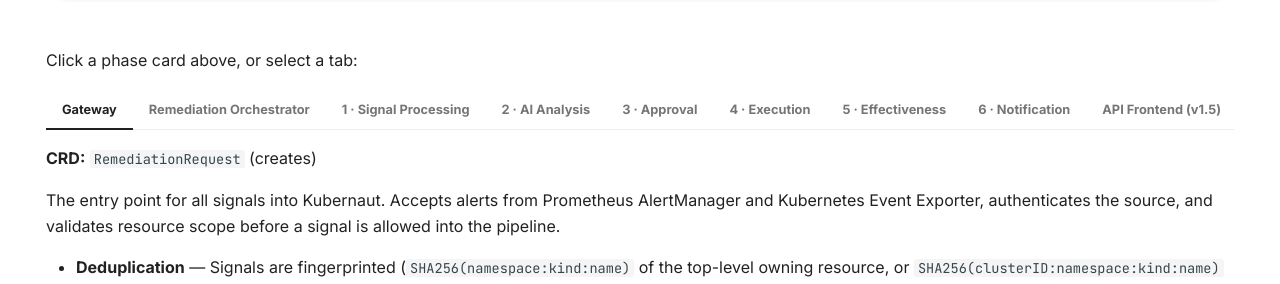
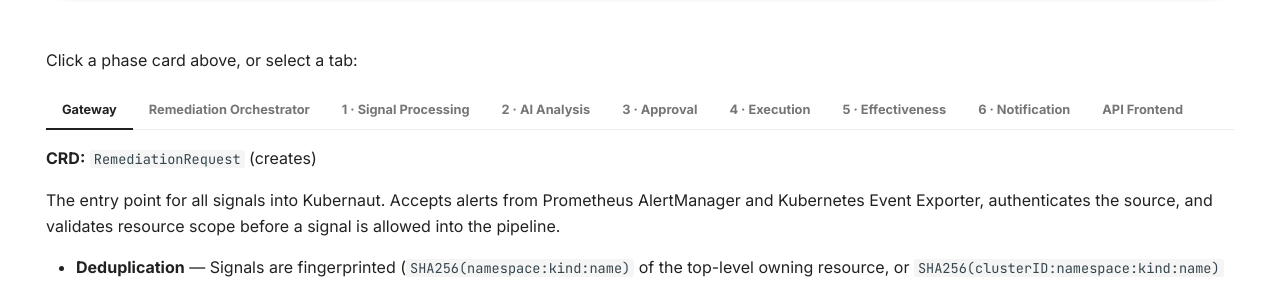
Before and after one commit to jordigilh/kubernaut-docs, an MkDocs documentation site: the page built from docs/index.md, in a window 1280 px wide and 900 px high, scrolled down 1740 px. Shown: the part 158-442 px from the top of the window. Built offline with MkDocs 1.6.1 and Material for MkDocs 9.7.7, drawn with Linux system fonts in a browser that asks for light colours; comment, search, counter and statistics services are not loaded; the version menu is left out.

Commit message:
docs(home): drop stale v1.5 badge from API Frontend card
API Frontend shipped in v1.5.1 -- carrying a "v1.5" badge into the v1.6
release is no longer meaningful. Removed the SVG badge and the matching
"(v1.5)" suffix on the markdown tab title.

```diff
--- a/docs/index.md
+++ b/docs/index.md
@@ -206,7 +206,7 @@ Click a phase card above, or select a tab:
     - **Reliability:** Circuit-breaker retry with exponential backoff per channel.
     - **Audit:** Every delivery attempt (success or failure) is recorded with correlation IDs linking back to the originating `RemediationRequest`.
 
-=== "API Frontend (v1.5)"
+=== "API Frontend"
 
     **CRD:** `InvestigationSession` &nbsp; **Services:** API Frontend ↔ Kubernaut Agent
 
```
Also changed, not shown: docs/assets/images/pipeline-phases.svg.
